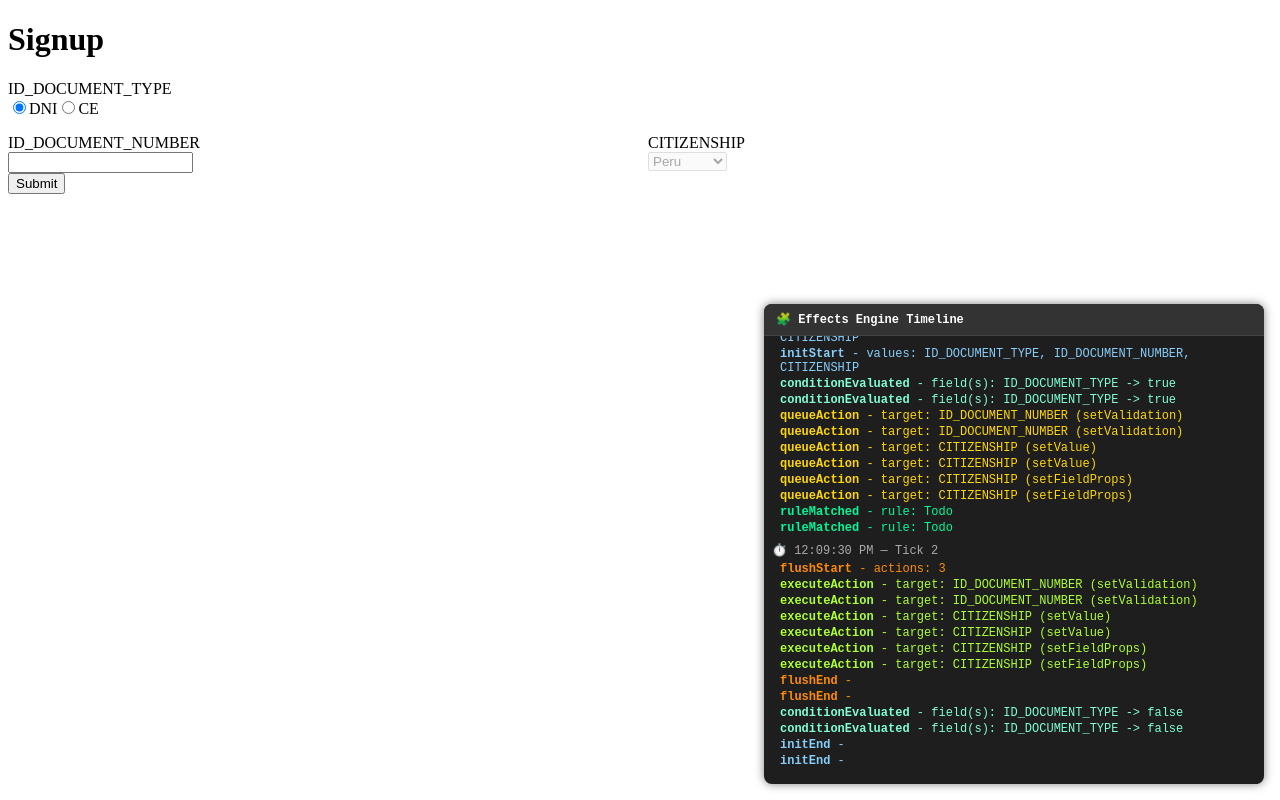
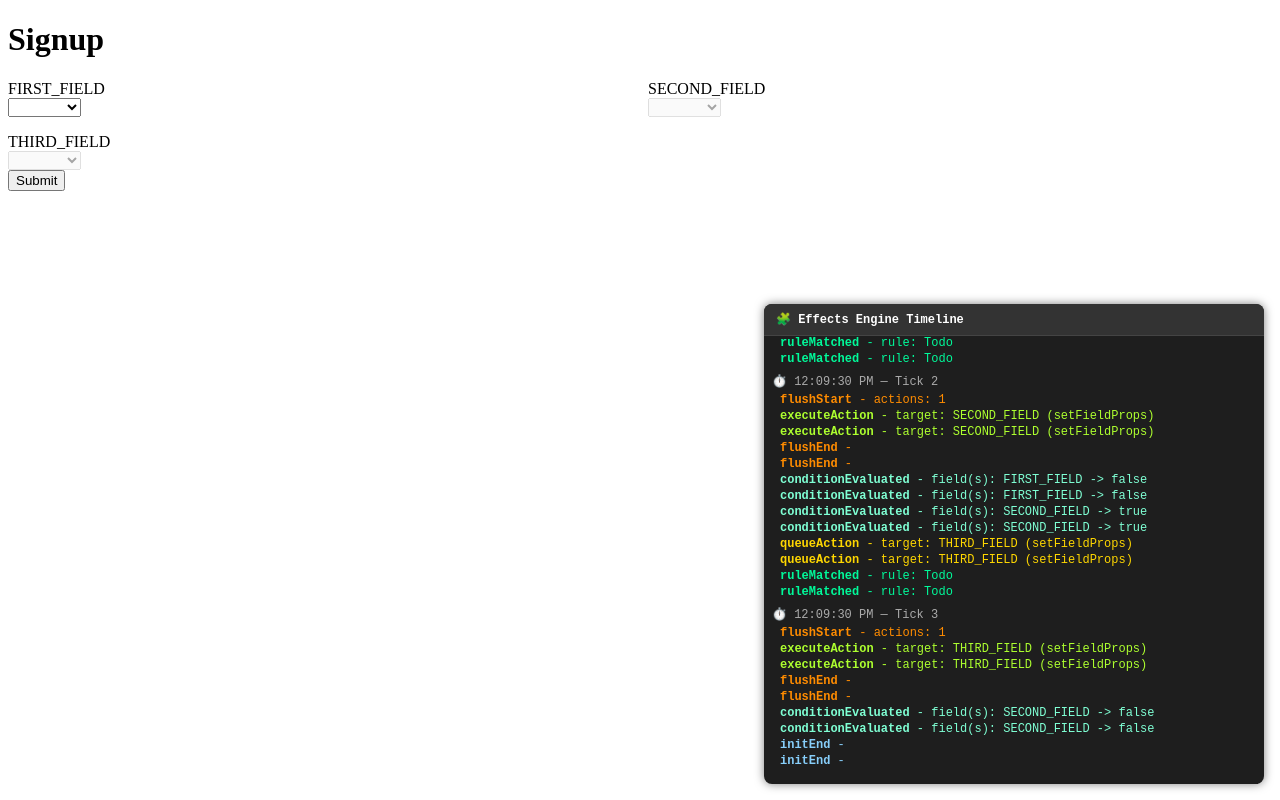
Before and after one commit to team-good-io/react-form-builder-next, a React (Vite) app: page / in a window 1280 px wide. Built offline with nearby package versions, Linux system fonts and the light colour scheme.

Commit message:
cascading

```diff
--- /dev/null
+++ b/src/configs/demo-effects-cascading.ts
@@ -0,0 +1,107 @@
+import { FormConfig } from "../solution/types";
+
+export const config: FormConfig = {
+  template: "signup",
+  fields: [
+    {
+      name: "FIRST_FIELD",
+      type: "select",
+      options: [
+        { label: "Option 1", value: "option1" },
+        { label: "Option 2", value: "option2" },
+      ]
+    },
+    {
+      name: "SECOND_FIELD",
+      type: "select",
+      options: [
+        { label: "Option 1", value: "option1" },
+        { label: "Option 2", value: "option2" },
+      ]
+    },
+    {
+      name: "THIRD_FIELD",
+      type: "select",
+      options: [
+        { label: "Option 1", value: "option1" },
+        { label: "Option 2", value: "option2" },
+      ]
+    },
+  ],
+  effectsConfig: [
+    {
+      when: {
+        field: 'FIRST_FIELD',
+        operator: '===',
+        value: ''
+      },
+      actions: [
+        {
+          type: 'setFieldProps',
+          target: 'SECOND_FIELD',
+          value: {
+            disabled: true,
+          }
+        },
+        {
+          type: 'setValue',
+          target: 'SECOND_FIELD',
+          value: '',
+        }
+      ]
+    },
+    {
+      when: {
+        field: 'FIRST_FIELD',
+        operator: '!==',
+        value: ''
+      },
+      actions: [
+        {
+          type: 'setFieldProps',
+          target: 'SECOND_FIELD',
+          value: {
+            disabled: false,
+          }
+        }
+      ]
+    },
+    {
+      when: {
+        field: 'SECOND_FIELD',
+        operator: '===',
+        value: ''
+      },
+      actions: [
+        {
+          type: 'setFieldProps',
+          target: 'THIRD_FIELD',
+          value: {
+            disabled: true,
+          }
+        },
+        {
+          type: 'setValue',
+          target: 'THIRD_FIELD',
+          value: '',
+        }
+      ]
+    },
+    {
+      when: {
+        field: 'SECOND_FIELD',
+        operator: '!==',
+        value: ''
+      },
+      actions: [
+        {
+          type: 'setFieldProps',
+          target: 'THIRD_FIELD',
+          value: {
+            disabled: false,
+          }
+        }
+      ]
+    }
+  ]
+}
--- a/src/main.tsx
+++ b/src/main.tsx
@@ -3,7 +3,7 @@ import { createRoot } from 'react-dom/client'
 
 import { Form } from './solution/Form.tsx'
 
-import { config } from './configs/demo-effects-document.ts'
+import { config } from './configs/demo-effects-cascading.ts'
 
 import './index.css'
 
--- a/src/solution/Field.tsx
+++ b/src/solution/Field.tsx
@@ -20,6 +20,7 @@ export function Field({
   const { register, formState: { errors } } = useFormContext();
   const fieldOptions = useFieldOptions(name);
   const fieldEffects = useFieldEffects(name);
+  console.log(name, fieldEffects)
 
   const options = fieldEffects.options?.data || [...baseOptions, ...(fieldOptions.data || [])];
   const fieldProps = { ...baseFieldProps, ...(fieldEffects.fieldProps || {}) }
--- a/src/solution/providers/Effects/engine/createEffectsEngine.ts
+++ b/src/solution/providers/Effects/engine/createEffectsEngine.ts
@@ -25,8 +25,8 @@ export function createEffectsEngine(
    * ---------------------------------------------- */
 
   const operators: Record<string, OperatorFunction> = {
-    '===': (a, b) => a === b,
-    '!==': (a, b) => a !== b,
+    '===': (a = '', b) => a === b,
+    '!==': (a = '', b) => a !== b,
     '>': (a, b) => typeof a === 'number' && a > (b as number),
     '<': (a, b) => typeof a === 'number' && a < (b as number),
     'in': (a, b) => Array.isArray(b) && b.includes(a),
```
